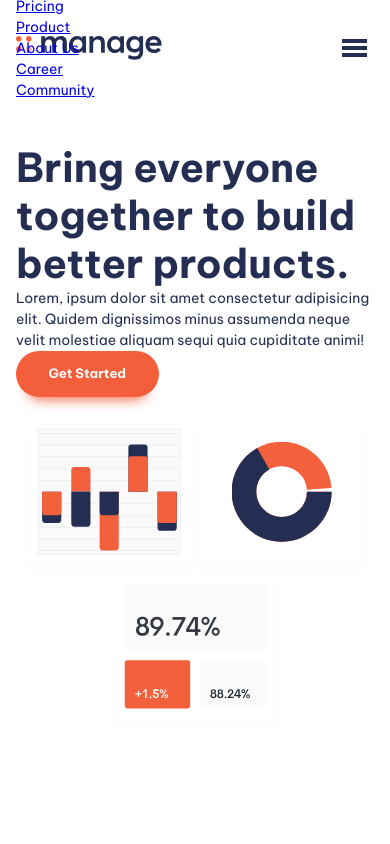
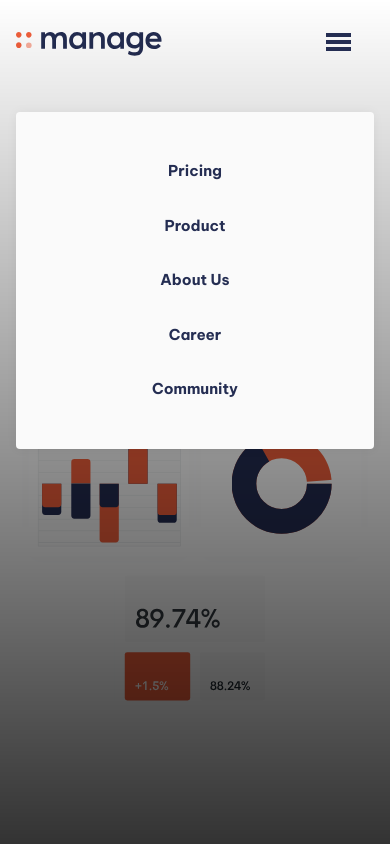
Before and after one commit to IliaAhd/frontendmentor-manage-landing-page, a website built with Vite: page index.html in a window 390 px wide. Both pictures are taken after a click on the button "Menu". Shown: the top 844 px of the page. Built offline with nearby package versions, Linux system fonts and the light colour scheme.

Commit message:
added header styles

```diff
--- a/index.html
+++ b/index.html
@@ -33,7 +33,7 @@
             </ul>
           </nav>
           <!-- Header button -->
-          <button class="button" style="display: none;">Get Started</button>
+          <button class="button sm-none md-inline-flex">Get Started</button>
         </div>
       </div>
     </header>
--- a/main.js
+++ b/main.js
@@ -1,6 +1,13 @@
 const navToggle = document.querySelector(".mobile-nav-button");
 const primaryNav = document.querySelector(".primary-navigation");
+const primaryHeader = document.querySelector(".primary-header");
+const iconHam = document.querySelector(".iconHam");
+const IconClose = document.querySelector(".icon-close");
 
 navToggle.addEventListener("click", function () {
-    primaryNav.classList.toggle('opened');
+  primaryNav.hasAttribute("data-visible")
+    ? navToggle.setAttribute("aria-expanded", false)
+    : navToggle.setAttribute("aria-expanded", true);
+  primaryNav.toggleAttribute("data-visible");
+  primaryHeader.toggleAttribute("data-overlay");
 });
--- a/style.css
+++ b/style.css
@@ -133,6 +133,129 @@ select {
   }
 }
 
+
+
+/* general styles */
+
+body {
+  font-size: var(--fs-body);
+  font-family: var(--ff-body);
+  color: var(--clr-primary-400);
+}
+
+/* button  */
+.button {
+  display: inline-flex;
+  border: 0;
+  border-radius: 100vmax;
+  padding: 1.25em 2.5em;
+  line-height: 1;
+  font-weight: var(--fw-bold);
+  font-size: var(--fs-button);
+  cursor: pointer;
+  color: var(--clr-neutral-100);
+  background: var(--clr-accent-400);
+  text-decoration: none;
+  box-shadow: 0 1.125em 1em -1em var(--clr-accent-400);
+}
+
+.button:hover,
+.button:focus-visible {
+  background: var(--clr-accent-300);
+}
+
+.button[data-type="inverted"],
+.button[data-type="inverted"]:hover,
+.button[data-type="inverted"]:focus-visible {
+  color: var(--clr-accent-400);
+  background: var(--clr-neutral-100);
+}
+
+.button[data-type="inverted"]:hover,
+.button[data-type="inverted"]:focus-visible {
+  color: var(--clr-accent-300);
+}
+
+/* nav  */
+.primary-header {
+  margin-top: var(--size-600);
+}
+
+.nav-wrapper {
+  display: flex;
+  justify-content: space-between;
+  align-items: center;
+}
+
+.nav-list {
+  font-size: var(--fs-nav);
+  display: flex;
+  gap: clamp(var(--size-500), 5vw, var(--size-800));
+  font-weight: var(--fw-semi-bold);
+}
+
+.nav-list a {
+  color: var(--clr-primary-400);
+  text-decoration: none;
+}
+
+.nav-list a:hover,
+.nav-list a:focus {
+  color: var(--clr-accent-400);
+}
+
+@media (max-width: 50em) {
+  .primary-navigation {
+    display: none;
+    position: fixed;
+    inset: 7rem var(--size-400) auto;
+    max-width: 35rem;
+    margin-left: auto;
+    background: var(--clr-neutral-100);
+    border-radius: var(--size-100);
+    padding: var(--size-700);
+    box-shadow: 0 0 0.75em rgb(0, 0, 0, 0.05);
+  }
+
+  .primary-header[data-overlay]::before {
+    content: '';
+    position: fixed;
+    inset: 0;
+    background: linear-gradient(rgb(0 0 0 / 0), rgb(0 0 0 / 0.8));
+  }
+
+  .nav-list {
+    display: grid;
+    gap: var(--size-600);
+    text-align: center;
+    font-weight: var(--fw-bold);
+  }
+
+  .mobile-nav-button {
+    display: block!important;
+  }
+}
+
+.primary-navigation[data-visible] {
+  display: block;
+}
+
+.mobile-nav-button {
+  display: block;
+  position: fixed;
+  top: calc(var(--size-500) + 2px);
+  right: var(--size-600);
+  cursor: pointer;
+  background: transparent;
+  border: 0;
+  padding: 0.5em;
+  display: none;
+}
+
+.mobile-nav-button .icon-close {
+  display: none;
+}
+
 /* Utility classes */
 .hidden {
   position: absolute;
@@ -231,6 +354,16 @@ border: 0 !important;
   padding-block: var(--size-900);
 }
 
+.sm-none {
+    display: none;
+}
+
+@media (min-width: 50em) {
+  .md-inline-flex {
+    display: inline-flex;
+  }
+}
+
 .container {
   --max-width: 1110px;
   --padding: 1rem;
@@ -250,81 +383,3 @@ border: 0 !important;
     grid-auto-columns: 1fr;
   }
 }
-
-/* general styles */
-
-body {
-  font-size: var(--fs-body);
-  font-family: var(--ff-body);
-  color: var(--clr-primary-400);
-}
-
-/* button  */
-.button {
-  border: 0;
-  border-radius: 100vmax;
-  padding: 1.25em 2.5em;
-  line-height: 1;
-  font-weight: var(--fw-bold);
-  font-size: var(--fs-button);
-  cursor: pointer;
-  color: var(--clr-neutral-100);
-  background: var(--clr-accent-400);
-  text-decoration: none;
-  box-shadow: 0 1.125em 1em -1em var(--clr-accent-400);
-}
-
-.button:hover,
-.button:focus-visible {
-  background: var(--clr-accent-300);
-}
-
-.button[data-type="inverted"],
-.button[data-type="inverted"]:hover,
-.button[data-type="inverted"]:focus-visible {
-  color: var(--clr-accent-400);
-  background: var(--clr-neutral-100);
-}
-
-.button[data-type="inverted"]:hover,
-.button[data-type="inverted"]:focus-visible {
-  color: var(--clr-accent-300);
-}
-
-/* nav  */
-.primary-header {
-  margin-top: var(--size-600);
-}
-
-.nav-wrapper {
-  display: flex;
-  justify-content: space-between;
-  align-items: center;
-}
-
-@media (max-width: 50em) {
-  .primary-navigation {
-    display: none;
-  }
-
-  .mobile-nav-button {
-    display: block!important;
-  }
-}
-
-.mobile-nav-button {
-  cursor: pointer;
-  background: transparent;
-  border: 0;
-  padding: 0.5em;
-  display: none;
-}
-
-.mobile-nav-button .icon-close {
-  display: none;
-}
-
-.opened {
-  display: block;
-  position: fixed;
-}
```
